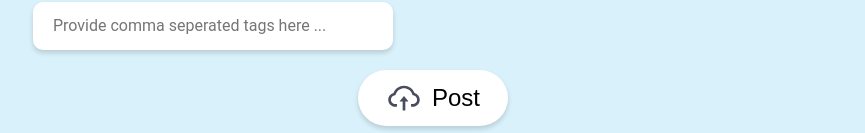
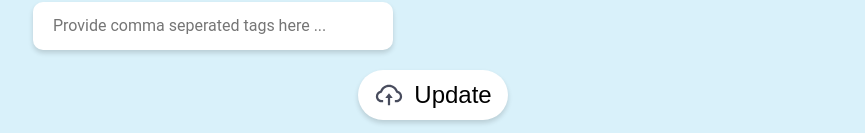
Before and after one commit to Abhishekkumar2021/CodeShare, a React (Create React App) app: page /post/update/1 in a window 1280 px wide. Shown: the part 2025-2158 px from the top of the page, without its empty margins (207-1072 px from the left). Built offline with nearby package versions, Linux system fonts and the light colour scheme; no server answers; sample sign-in values are in the browser's storage.

Commit message:
Added the loading spinner

```diff
--- a/src/App.js
+++ b/src/App.js
@@ -25,7 +25,7 @@ function App() {
         <Routes>
           <Route exact path="/register" element={<Register />} />
           <Route exact path="/login" element={<Login />} />
-          <Route  element={<PrivateRoute user={localStorage.getItem("authToken")} />}>
+          <Route  element={<PrivateRoute />}>
             <Route exact path="post/all" element={<All />} />
             <Route exact path="/profile" element={<Profile />} />
             <Route exact path="post/new" element={<New />} />
--- a/src/components/New.js
+++ b/src/components/New.js
@@ -10,6 +10,7 @@ import axios from 'axios'
 import Editor from "./Editor";
 import DescriptionContext from "../DescriptionContext";
 import { useNavigate } from "react-router-dom";
+import useToggle from "../hooks/useToggle";
 
 const StyledDiv = styled.div`
   width: 100%;
@@ -84,7 +85,15 @@ const StyledDiv = styled.div`
       gap: 10px;
       width: 150px;
       padding: 10px;
-      font-size: 36px;
+      font-size: 16px;
+      box-shadow: 0 3px 5px rgb(0, 0, 0, 0.15);
+      border-radius: 30px;
+      transition:0.3s ease all;
+      margin: 0 auto;
+      .icon{
+        width:30px;
+        height:30px;
+      }
       box-shadow: 0 3px 5px rgb(0, 0, 0, 0.15);
       border-radius: 30px;
       transition:0.3s ease all;
@@ -103,9 +112,106 @@ const StyledDiv = styled.div`
       }
     }
   }
+  .loading{
+    position:fixed;
+    top:0;
+    left:0;
+    width:100%;
+    height:100vh;
+    display: flex;
+    align-items: center;
+    justify-content: center;
+    background:white;
+    .lds-roller {
+  display: inline-block;
+  position: relative;
+  width: 80px;
+  height: 80px;
+}
+.lds-roller div {
+  animation: lds-roller 1.2s cubic-bezier(0.5, 0, 0.5, 1) infinite;
+  transform-origin: 40px 40px;
+}
+.lds-roller div:after {
+  content: " ";
+  display: block;
+  position: absolute;
+  width: 7px;
+  height: 7px;
+  border-radius: 50%;
+  background: orange;
+  margin: -4px 0 0 -4px;
+}
+.lds-roller div:nth-child(1) {
+  animation-delay: -0.036s;
+}
+.lds-roller div:nth-child(1):after {
+  top: 63px;
+  left: 63px;
+}
+.lds-roller div:nth-child(2) {
+  animation-delay: -0.072s;
+}
+.lds-roller div:nth-child(2):after {
+  top: 68px;
+  left: 56px;
+}
+.lds-roller div:nth-child(3) {
+  animation-delay: -0.108s;
+}
+.lds-roller div:nth-child(3):after {
+  top: 71px;
+  left: 48px;
+}
+.lds-roller div:nth-child(4) {
+  animation-delay: -0.144s;
+}
+.lds-roller div:nth-child(4):after {
+  top: 72px;
+  left: 40px;
+}
+.lds-roller div:nth-child(5) {
+  animation-delay: -0.18s;
+}
+.lds-roller div:nth-child(5):after {
+  top: 71px;
+  left: 32px;
+}
+.lds-roller div:nth-child(6) {
+  animation-delay: -0.216s;
+}
+.lds-roller div:nth-child(6):after {
+  top: 68px;
+  left: 24px;
+}
+.lds-roller div:nth-child(7) {
+  animation-delay: -0.252s;
+}
+.lds-roller div:nth-child(7):after {
+  top: 63px;
+  left: 17px;
+}
+.lds-roller div:nth-child(8) {
+  animation-delay: -0.288s;
+}
+.lds-roller div:nth-child(8):after {
+  top: 56px;
+  left: 12px;
+}
+@keyframes lds-roller {
+  0% {
+    transform: rotate(0deg);
+  }
+  100% {
+    transform: rotate(360deg);
+  }
+}
+
+  }
 `;
 function New() {
   const [email,setEmail] = useState("")
+  const [process,toggleProcess] = useToggle(false);
   document.title = "Create Post";
   const navigate = useNavigate();
 
@@ -120,7 +226,9 @@ function New() {
   const handleSubmit =async (e)=>{
     e.preventDefault();
     const array = tags.split(',');
+    toggleProcess()
     const res = await axios.post('https://codeshareback.herokuapp.com/api/posts/',{title,description:des,code,author,tags:array,email})
+    toggleProcess()
     navigate(`/post/${res.data._id}`);
   }
   useEffect(()=>{
@@ -145,7 +253,7 @@ function New() {
   return (
     <StyledDiv>
       <Navbar />
-      <form onSubmit={handleSubmit}>
+      <form >
         <div className="title label">
           <MdOutlineDriveFileRenameOutline className="icons" />
           <label htmlFor="title">Title of the post</label>
@@ -197,10 +305,11 @@ function New() {
           required
         />
         <div className="post">
-          <AiOutlineCloudUpload />
-          <button>Post</button>
+        <AiOutlineCloudUpload className="icon"/>
+          <button onClick={handleSubmit}>Post</button>
         </div>
       </form>
+      {process && <div className="loading"><div className="lds-roller"><div></div><div></div><div></div><div></div><div></div><div></div><div></div><div></div></div></div>}
     </StyledDiv>
   );
 }
--- a/src/components/PrivateRoute.js
+++ b/src/components/PrivateRoute.js
@@ -1,8 +1,8 @@
 import React from 'react'
 import { Navigate, Outlet } from 'react-router-dom';
 
-function PrivateRoute({ user,children} ) {
-    if (!user) {
+function PrivateRoute({ children} ) {
+    if (!localStorage.getItem("authToken")) {
       return <Navigate to="/login" replace />;
     }
 
--- a/src/components/Profile.js
+++ b/src/components/Profile.js
@@ -71,6 +71,7 @@ h1{
   border-radius: 5px;
 }
 .allpost{
+  padding:20px;
   width:100%;
 min-height:100vh;
 background:rgb(217, 241, 250);
--- a/src/components/Update.js
+++ b/src/components/Update.js
@@ -9,6 +9,7 @@ import axios from 'axios'
 import Editor from "./Editor";
 import DescriptionContext from "../DescriptionContext";
 import { useNavigate, useParams } from "react-router-dom";
+import useToggle from "../hooks/useToggle";
 
 const StyledDiv = styled.div`
   width: 100%;
@@ -83,11 +84,15 @@ const StyledDiv = styled.div`
       gap: 10px;
       width: 150px;
       padding: 10px;
-      font-size: 36px;
+      font-size: 16px;
       box-shadow: 0 3px 5px rgb(0, 0, 0, 0.15);
       border-radius: 30px;
       transition:0.3s ease all;
       margin: 0 auto;
+      .icon{
+        width:30px;
+        height:30px;
+      }
       &:active{
         transform:scale(0.9);
       }
@@ -99,6 +104,102 @@ const StyledDiv = styled.div`
       }
     }
   }
+  .loading{
+    position:fixed;
+    top:0;
+    left:0;
+    width:100%;
+    height:100vh;
+    display: flex;
+    align-items: center;
+    justify-content: center;
+    background:white;
+    .lds-roller {
+  display: inline-block;
+  position: relative;
+  width: 80px;
+  height: 80px;
+}
+.lds-roller div {
+  animation: lds-roller 1.2s cubic-bezier(0.5, 0, 0.5, 1) infinite;
+  transform-origin: 40px 40px;
+}
+.lds-roller div:after {
+  content: " ";
+  display: block;
+  position: absolute;
+  width: 7px;
+  height: 7px;
+  border-radius: 50%;
+  background: orange;
+  margin: -4px 0 0 -4px;
+}
+.lds-roller div:nth-child(1) {
+  animation-delay: -0.036s;
+}
+.lds-roller div:nth-child(1):after {
+  top: 63px;
+  left: 63px;
+}
+.lds-roller div:nth-child(2) {
+  animation-delay: -0.072s;
+}
+.lds-roller div:nth-child(2):after {
+  top: 68px;
+  left: 56px;
+}
+.lds-roller div:nth-child(3) {
+  animation-delay: -0.108s;
+}
+.lds-roller div:nth-child(3):after {
+  top: 71px;
+  left: 48px;
+}
+.lds-roller div:nth-child(4) {
+  animation-delay: -0.144s;
+}
+.lds-roller div:nth-child(4):after {
+  top: 72px;
+  left: 40px;
+}
+.lds-roller div:nth-child(5) {
+  animation-delay: -0.18s;
+}
+.lds-roller div:nth-child(5):after {
+  top: 71px;
+  left: 32px;
+}
+.lds-roller div:nth-child(6) {
+  animation-delay: -0.216s;
+}
+.lds-roller div:nth-child(6):after {
+  top: 68px;
+  left: 24px;
+}
+.lds-roller div:nth-child(7) {
+  animation-delay: -0.252s;
+}
+.lds-roller div:nth-child(7):after {
+  top: 63px;
+  left: 17px;
+}
+.lds-roller div:nth-child(8) {
+  animation-delay: -0.288s;
+}
+.lds-roller div:nth-child(8):after {
+  top: 56px;
+  left: 12px;
+}
+@keyframes lds-roller {
+  0% {
+    transform: rotate(0deg);
+  }
+  100% {
+    transform: rotate(360deg);
+  }
+}
+
+  }
 `;
 function Update() {
 
@@ -106,6 +207,8 @@ function Update() {
   const {id} = useParams();
   document.title = "Update Post";
   const navigate = useNavigate();
+  const [process,toggleProcess] = useToggle(false);
+
 
   //states
   const [title, setTitle] = useState("");
@@ -151,7 +254,9 @@ function Update() {
   const handleSubmit =async (e)=>{
     e.preventDefault();
     const array = tags.split(',');
+    toggleProcess()
     const res = await axios.patch(`https://codeshareback.herokuapp.com/api/posts/${id}`,{title,description:des,code,author,tags:array,email})
+    toggleProcess()
     navigate(`/post/${res.data._id}`);
   }
   return (
@@ -208,10 +313,12 @@ function Update() {
 
         />
         <div className="post">
-          <AiOutlineCloudUpload />
-          <button>Post</button>
+          <AiOutlineCloudUpload className="icon"/>
+          <button onClick={handleSubmit}>Update</button>
         </div>
       </form>
+      {process && <div className="loading"><div className="lds-roller"><div></div><div></div><div></div><div></div><div></div><div></div><div></div><div></div></div></div>}
+
     </StyledDiv>
   );
 }
```
